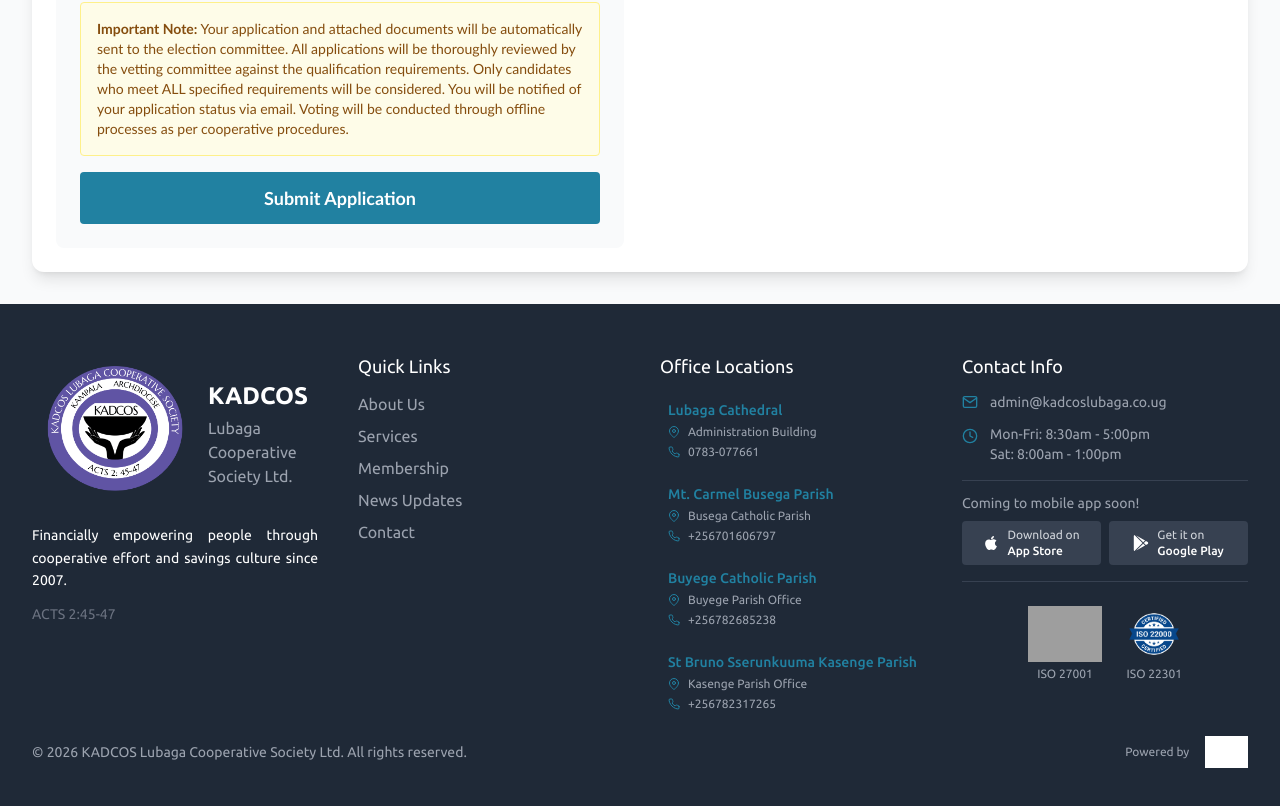
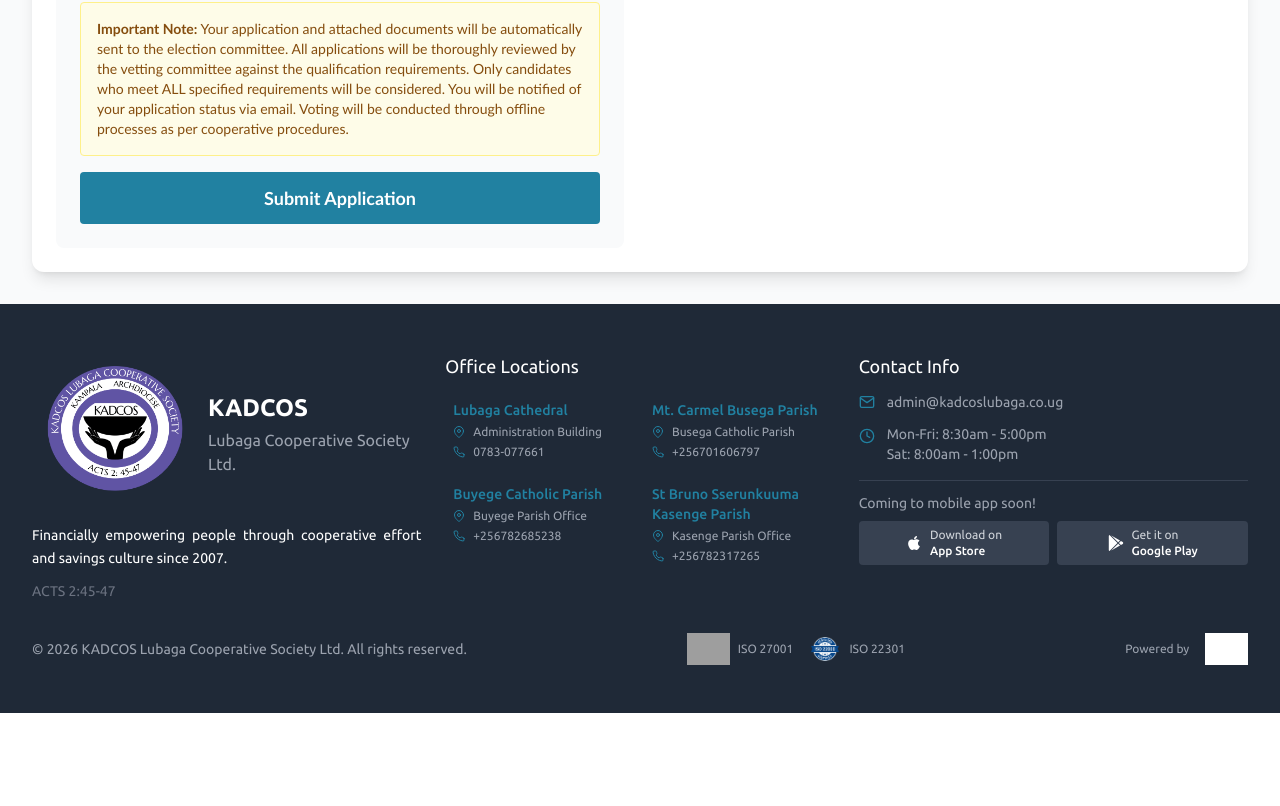
Before and after one commit to marksemakula/kadcos2025, a React (Vite) app: page /vote in a window 1280 px wide. Shown: the part 2607-3413 px from the top of the page. After the commit the page ends 3320 px from the top, so only its background shows below. Built offline with nearby package versions, Linux system fonts and the light colour scheme; grey boxes are pictures that could not be loaded; a web font is replaced by a local one.

Commit message:
Updated Footer

```diff
--- a/src/components/Footer.jsx
+++ b/src/components/Footer.jsx
@@ -35,7 +35,7 @@ const Footer = () => {
   return (
     <footer className="bg-gray-800 text-white">
       <div className="max-w-7xl mx-auto px-4 sm:px-6 lg:px-8 py-12">
-        <div className="grid grid-cols-1 md:grid-cols-4 gap-8 md:gap-6">
+        <div className="grid grid-cols-1 md:grid-cols-3 gap-8 md:gap-6">
           {/* Company Info */}
           <div className="col-span-1">
             <div className="flex flex-col items-start mb-4">
@@ -57,27 +57,10 @@ const Footer = () => {
             </div>
           </div>
 
-          {/* Quick Links */}
-          <div className="flex flex-col md:pl-4">
-            <h4 className="text-lg font-normal mb-3 font-marcellus">Quick Links</h4>
-            <ul className="space-y-2">
-              {['About Us', 'Services', 'Membership', 'News Updates', 'Contact'].map((item) => (
-                <li key={item}>
-                  <Link
-                    to={`/${item.toLowerCase().replace(' ', '')}`}
-                    className="text-gray-400 hover:text-primary transition-colors duration-300 font-marcellus"
-                  >
-                    {item}
-                  </Link>
-                </li>
-              ))}
-            </ul>
-          </div>
-
-          {/* Office Locations */}
-          <div className="flex flex-col md:pl-2">
+          {/* Office Locations - Single column with internal 2-column grid */}
+          <div className="col-span-1">
             <h4 className="text-lg font-normal mb-3 font-marcellus">Office Locations</h4>
-            <div className="space-y-2">
+            <div className="grid grid-cols-2 gap-2">
               {offices.map((office, index) => (
                 <div key={index} className="bg-gray-750 p-2 rounded-lg">
                   <h5 className="font-medium text-primary font-marcellus text-sm">{office.name}</h5>
@@ -141,28 +124,6 @@ const Footer = () => {
                 </motion.a>
               </div>
             </div>
-
-            {/* ISO Certification Section */}
-            <div className="pt-6 mt-4 border-t border-gray-700">
-              <div className="flex justify-center space-x-6">
-                <div className="flex flex-col items-center">
-                  <img
-                    src="/images/ISO-27001.png"
-                    alt="ISO 27001 Certified"
-                    className="h-14 w-auto mb-1"
-                  />
-                  <span className="text-gray-400 text-xs font-marcellus">ISO 27001</span>
-                </div>
-                <div className="flex flex-col items-center">
-                  <img
-                    src="/images/ISO22301.png"
-                    alt="ISO 22301 Certified"
-                    className="h-14 w-auto mb-1"
-                  />
-                  <span className="text-gray-400 text-xs font-marcellus">ISO 22301</span>
-                </div>
-              </div>
-            </div>
           </div>
         </div>
 
@@ -170,6 +131,27 @@ const Footer = () => {
           <p className="text-gray-400 font-marcellus text-justify text-sm">
             © 2026 KADCOS Lubaga Cooperative Society Ltd. All rights reserved.
           </p>
+
+          {/* ISO Certification - moved to footer row */}
+          <div className="flex items-center space-x-4 mt-4 md:mt-0">
+            <div className="flex items-center space-x-2">
+              <img
+                src="/images/ISO-27001.png"
+                alt="ISO 27001 Certified"
+                className="h-8 w-auto"
+              />
+              <span className="text-gray-400 text-xs font-marcellus">ISO 27001</span>
+            </div>
+            <div className="flex items-center space-x-2">
+              <img
+                src="/images/ISO22301.png"
+                alt="ISO 22301 Certified"
+                className="h-8 w-auto"
+              />
+              <span className="text-gray-400 text-xs font-marcellus">ISO 22301</span>
+            </div>
+          </div>
+
           <div className="flex items-center space-x-4 mt-4 md:mt-0">
             <span className="text-gray-400 text-xs font-marcellus">Powered by</span>
             <img
```
